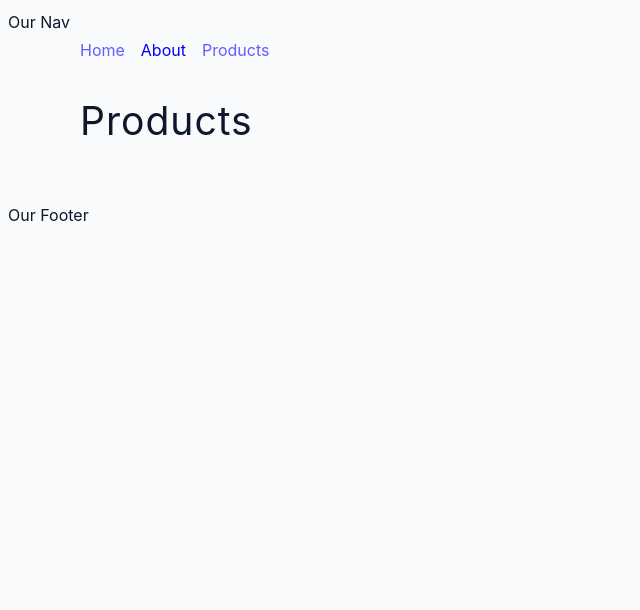
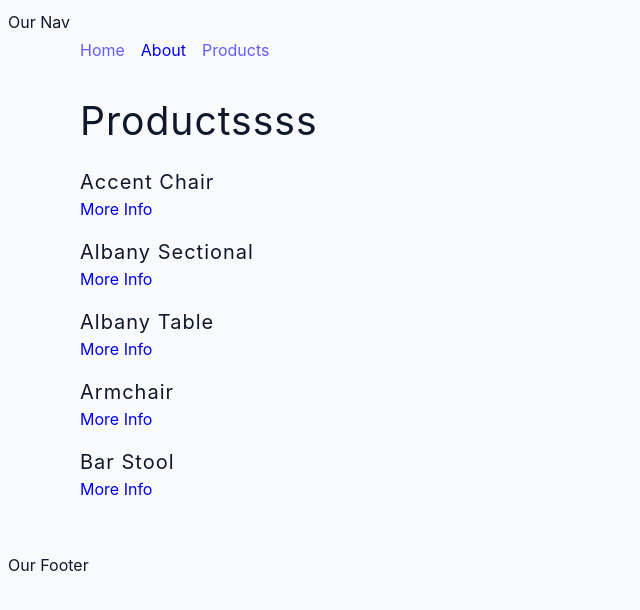
Before and after one commit to Arman-Kabir/react-router6-fcc, a React (Create React App) app: page /products in a window 1280 px wide. Shown: the top 610 px of the page, without its empty margins (0-640 px from the left). Built offline with nearby package versions, Linux system fonts and the light colour scheme.

Commit message:
products added

```diff
--- a/src/App.js
+++ b/src/App.js
@@ -2,7 +2,7 @@ import { BrowserRouter, Routes, Route } from 'react-router-dom';
 
 import Home from './pages/Home';
 import About from './pages/About';
-import Products from './pages/Products';
+import Products from './final/pages/Products';
 import Error from './pages/Error';
 import SharedLayout from './final/pages/SharedLayout';
 import SingleProduct from './final/pages/SingleProduct';
--- a/src/final/pages/Products.js
+++ b/src/final/pages/Products.js
@@ -2,17 +2,19 @@ import { Link } from 'react-router-dom';
 import products from '../data';
 
 const Products = () => {
+
+
   return (
     <section className='section'>
-      <div className='products'>
-        {products.map((product) => {
-          return (
-            <article key={product.id}>
-              <h5>{product.name}</h5>
-              <Link to={`/products/${product.id}`}>more info</Link>
+      <h2>Productssss</h2>
+      <div className="products">
+        {
+          products.map((product) => {
+            return <article key={product.id}>
+            <h5>{product.name}</h5>
+              <Link to={`/products/${product.id}`}>More Info</Link>
             </article>
-          );
-        })}
+          })}
       </div>
     </section>
   );
--- a/src/final/pages/SingleProduct.js
+++ b/src/final/pages/SingleProduct.js
@@ -1,14 +1,18 @@
 import { Link, useParams } from 'react-router-dom';
 import products from '../data';
+
+
 const SingleProduct = () => {
+  console.log(useParams());
   const { productId } = useParams();
   const product = products.find((product) => product.id === productId);
   const { image, name } = product;
+
   return (
     <section className='section product'>
       <img src={image} alt={name} />
-      <h5>{name}</h5>
-      <Link to='/products'>back to products</Link>
+      <h5>{image}</h5>
+      <Link to='/products'>Back to products</Link>
     </section>
   );
 };
```
